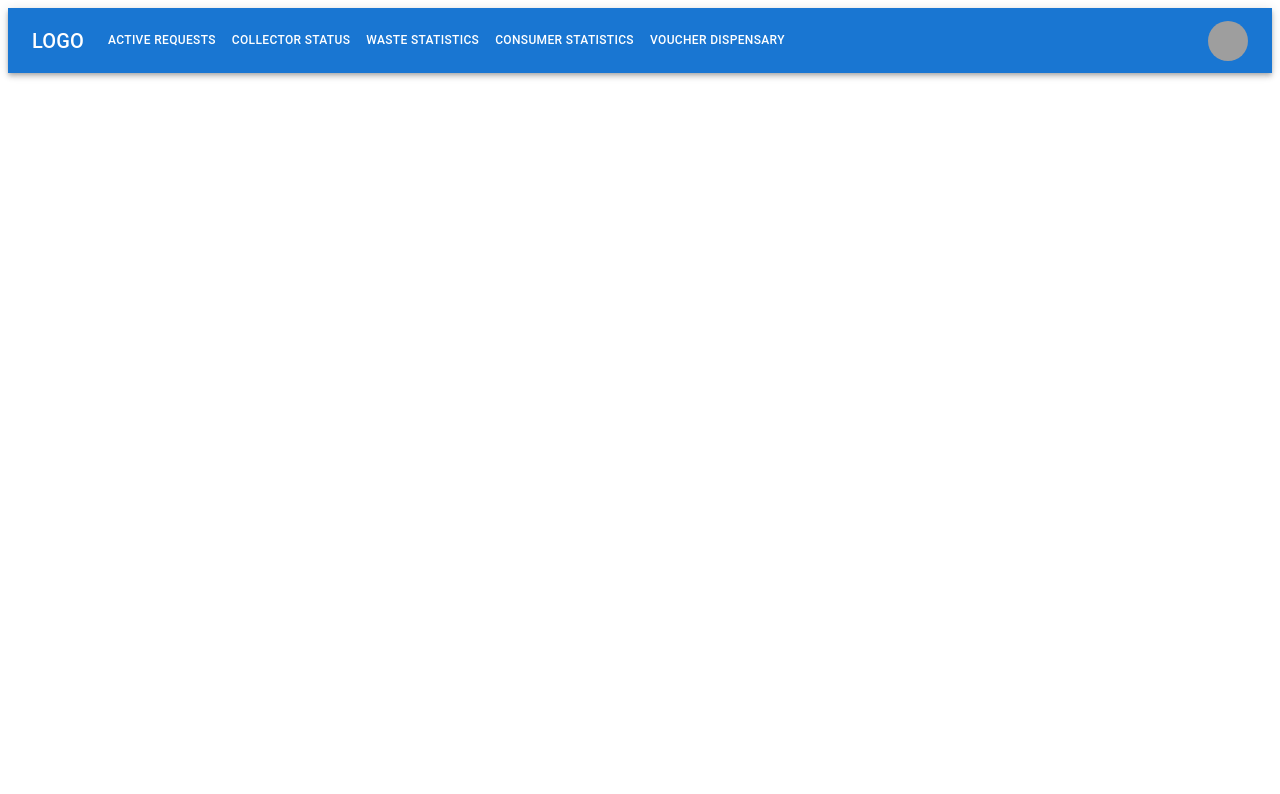
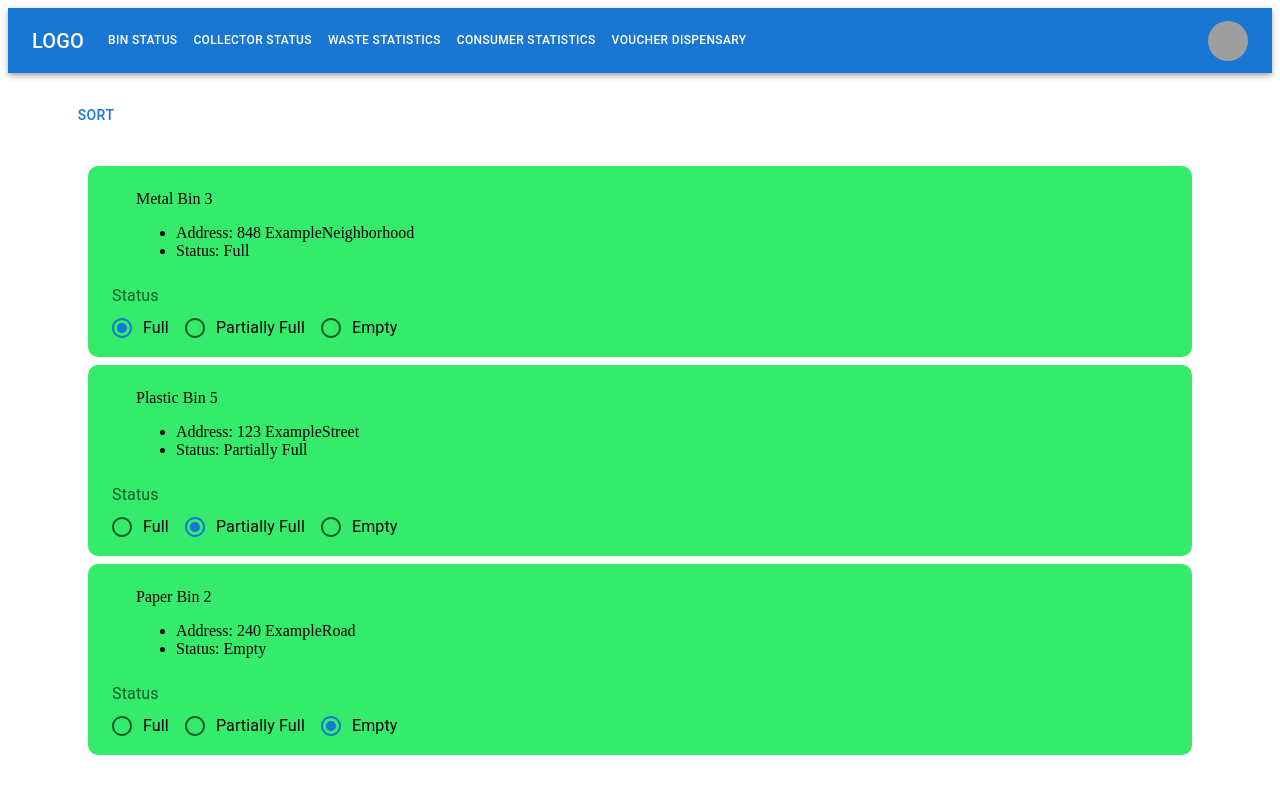
Before and after one commit to tuanle99/EWCE, a React (Create React App) app in the folder client/: page /ewce/BinStatus in a window 1280 px wide. Shown: the top 794 px of the page. Built offline with nearby package versions, Linux system fonts and the light colour scheme; grey boxes are pictures that could not be loaded.

Commit message:
active request to bin status

```diff
--- a/client/src/App.js
+++ b/client/src/App.js
@@ -5,7 +5,7 @@ import Navbar from "./components/Navbar";
 
 import Login from "./pages/Login";
 import Home from "./pages/Home";
-import ActiveRequests from "./pages/ActiveRequests";
+import BinStatus from "./pages/BinStatus";
 import Collector from "./pages/Collector";
 import Voucher from "./pages/Voucher";
 import WasteStats from "./pages/WasteStats";
@@ -19,7 +19,7 @@ function App() {
       <Switch>
         <Route exact path="/ewce" component={Home} />
         <Route exact path="/ewce/login" component={Login} />
-        <Route exact path="/ewce/ActiveRequests" component={ActiveRequests} />
+        <Route exact path="/ewce/BinStatus" component={BinStatus} />
         <Route exact path="/ewce/Collector" component={Collector} />
         <Route exact path="/ewce/WasteStats" component={WasteStats} />
         <Route exact path="/ewce/ConsumerStats" component={ConsumerStats} />
--- a/client/src/components/Navbar.js
+++ b/client/src/components/Navbar.js
@@ -18,7 +18,7 @@ import MenuIcon from "@mui/icons-material/Menu";
 import { Notifications, Home } from "@mui/icons-material";
 
 const pages = [
-  "Active Requests",
+  "Bin Status",
   "Collector Status",
   "Waste Statistics",
   "Consumer Statistics",
@@ -56,8 +56,8 @@ function Navbar() {
 
   function navigate(link) {
     switch (link) {
-      case "Active Requests":
-        history.push("/ewce/ActiveRequests");
+      case "Bin Status":
+        history.push("/ewce/BinStatus");
         break;
       case "Collector Status":
         history.push("/ewce/Collector");
--- a/client/src/pages/ActiveRequests.js
+++ b/client/src/pages/BinStatus.js
@@ -1,36 +1,31 @@
 import React, { useState } from "react";
-import {
-  Container,
-  Button,
-  Menu,
-  MenuItem
-} from "@mui/material";
+import { Container, Button, Menu, MenuItem } from "@mui/material";
 import BinContainer from "../components/BinContainer";
 
 let dummydata = [
   {
-      binNumber: 3,
-      binType: "Metal",
-      status: "Full",
-      address: "848 ExampleNeighborhood"
+    binNumber: 3,
+    binType: "Metal",
+    status: "Full",
+    address: "848 ExampleNeighborhood",
   },
 
   {
     binNumber: 5,
     binType: "Plastic",
     status: "Partially Full",
-    address: "123 ExampleStreet"
+    address: "123 ExampleStreet",
   },
 
   {
     binNumber: 2,
     binType: "Paper",
     status: "Empty",
-    address: "240 ExampleRoad"
-  }
+    address: "240 ExampleRoad",
+  },
 ];
 
-function ActiveRequests() {
+function BinStatus() {
   const [anchorEl, setAnchorEl] = useState(null);
   const [list, setList] = useState(dummydata);
   const [sortType, setSortType] = useState("");
@@ -45,9 +40,9 @@ function ActiveRequests() {
     switch (event.currentTarget.type) {
       case "number":
         newList = list.sort((a, b) => {
-          if(a.binNumber < b.binNumber) return -1;
-          if(a.binNumber > b.binNumber) return 1;
-          if(a.binNumber === b.binNumber) return 0;
+          if (a.binNumber < b.binNumber) return -1;
+          if (a.binNumber > b.binNumber) return 1;
+          if (a.binNumber === b.binNumber) return 0;
           return 0;
         });
         setList(newList);
@@ -57,9 +52,9 @@ function ActiveRequests() {
         newList = list.sort((a, b) => {
           let aText = a.binType.toLowerCase();
           let bText = b.binType.toLowerCase();
-          if(aText < bText) return -1;
-          if(aText > bText) return 1;
-          if(aText === bText) return 0;
+          if (aText < bText) return -1;
+          if (aText > bText) return 1;
+          if (aText === bText) return 0;
           return 0;
         });
         setList(newList);
@@ -135,4 +130,4 @@ function ActiveRequests() {
   );
 }
 
-export default ActiveRequests;
+export default BinStatus;
```
Also changed, not shown: 1 other file (tests, documents, lock files or other folders).
